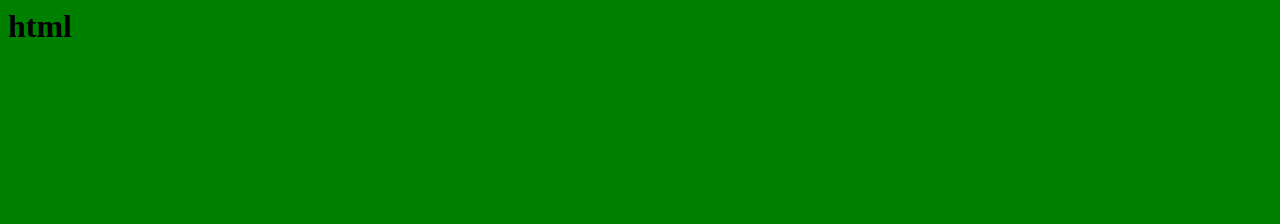
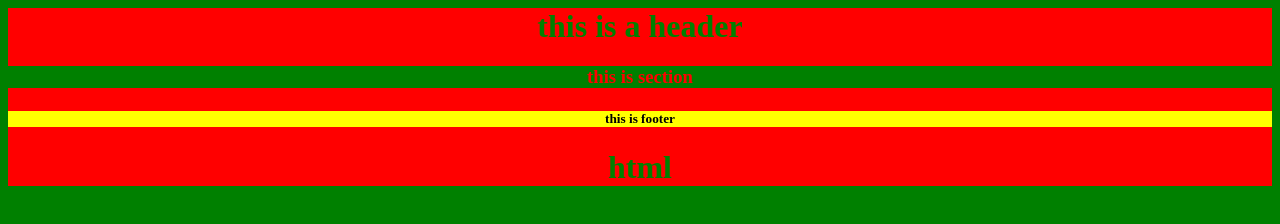
Before and after one commit to SantoshKumarSubedi/csy1018, a plain HTML site: page nami-project/index.html in a window 1280 px wide. Drawn offline with Linux system fonts and the light colour scheme.

Commit message:
more modified

```diff
--- a/nami-project/index.html
+++ b/nami-project/index.html
@@ -5,6 +5,18 @@
 
   <head>
     <body>
-  <h1> html <html>
+      <header>
+          <h1> this is a header</h1>
+        <header>
+      <section>
+          <h3> this is section</h3>
+        </section>
+
+        <footer>
+          <h5>this is footer</h5>
+
+          </footer>
+  <h1> html </h1>
+
       <body>
 </html>
--- a/nami-project/main.css
+++ b/nami-project/main.css
@@ -1,6 +1,26 @@
 body{
   background-color: green;
 }
+header{
+  background-color: red;
+  text-align: center;
+}
+section{
+  background-color: green;
+  text-align: center;
+
+}
+footer{
+  background-color: yellow;
+  text-align: center;
+}
 h1{
-  font-size: red;
+  color: green;
+
 }
+h3{
+  color: yellow;
+}
+h3{
+  color: red;
+}
```
